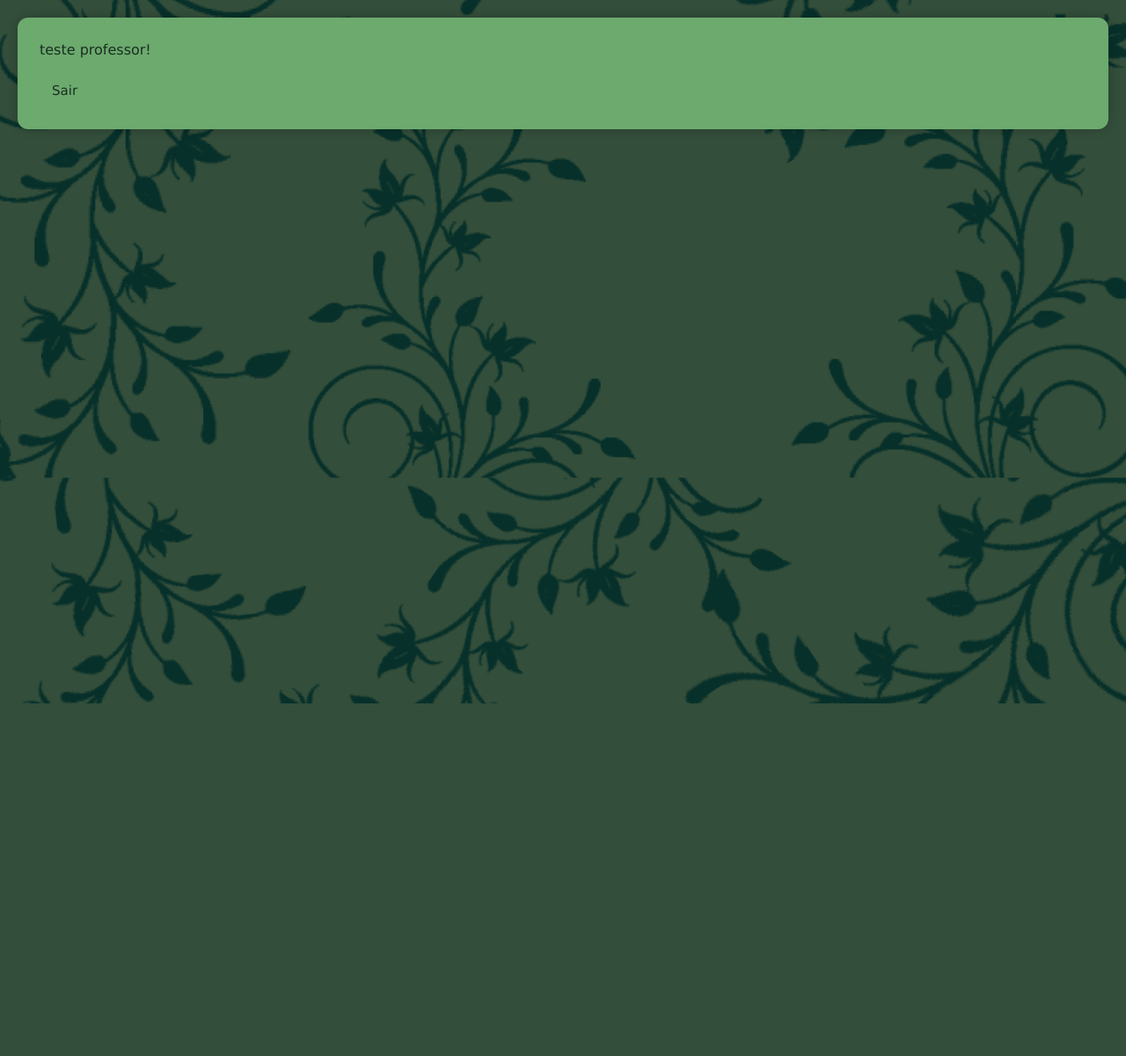
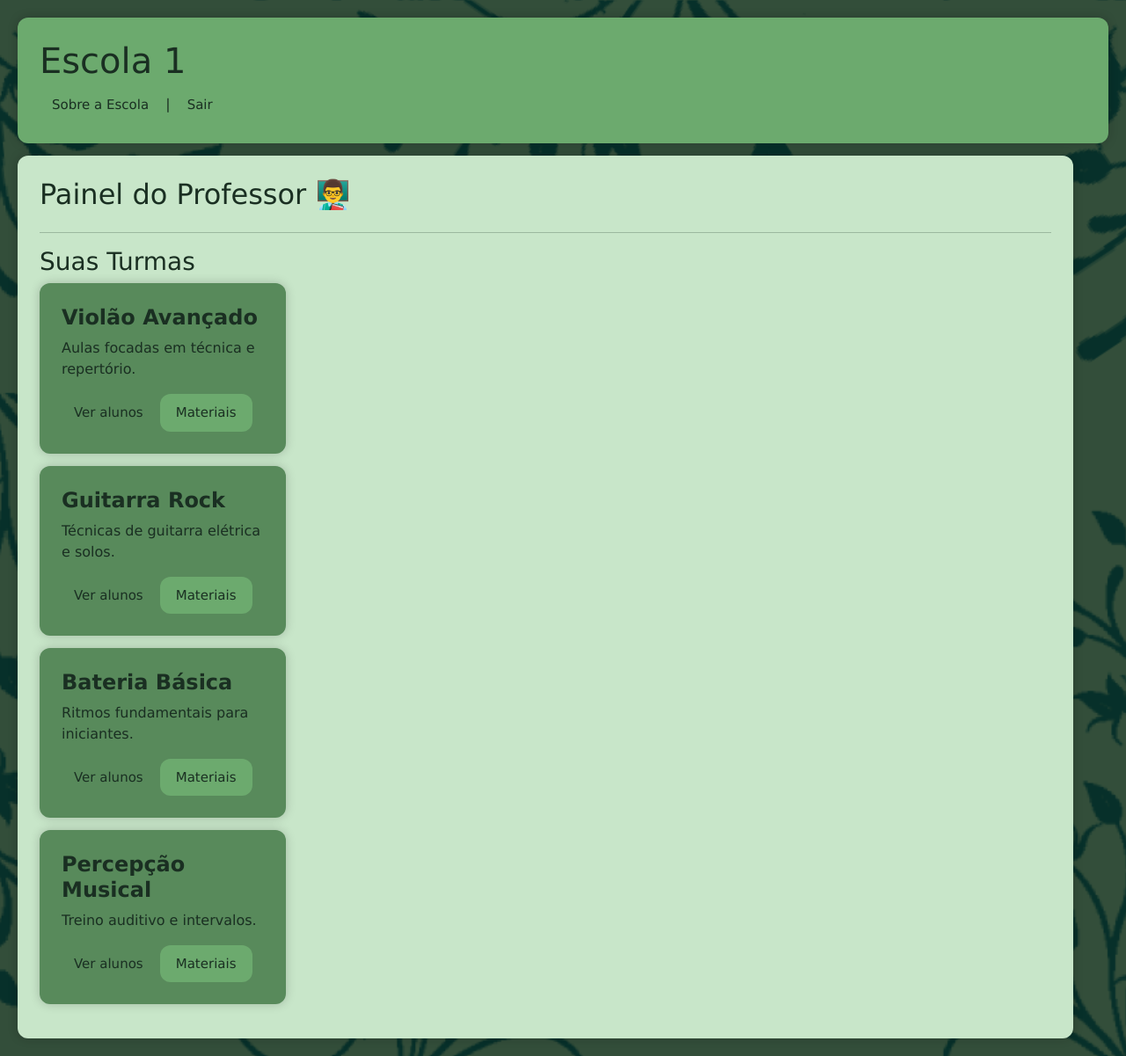
Before and after one commit to Joao-dapaz/pi-joao-pedro, a Flask app: page /professor in a window 1280 px wide. Shown: the whole page at 88% size. Before the commit the page ends 800 px from the top, so only its background shows below. Run offline with Flask 3, Linux system fonts and the light colour scheme; the visitor is signed in with stand-in values (Sample User, id 1); data comes from the database, SQL or seed files in the repository; both versions use the stored data as it was after the commit.

Commit message:
Adicionei uma tabela de materiais e aprimorei o painel do professor com a lista de turmas. Também preparei o banco para informações sobre materiais enviados pelo professor

```diff
--- a/app.py
+++ b/app.py
@@ -34,7 +34,13 @@ def professor():
     if "professor_id" not in session:
         return redirect("/login")
 
-    return render_template("professor.html")
+    id_professor = session["professor_id"]
+    id_escola = session["id_escola"]
+
+    turmas = model.listar_turmas_do_professor(id_professor)
+    escola = model.buscar_escola(id_escola)
+
+    return render_template("professor.html", turmas=turmas, escola=escola)
 
 @app.route("/escola")
 def escola():
@@ -72,11 +78,16 @@ def turma_pessoas(id_turma):
 
     nome_turma = model.buscar_nome_turma(id_turma)
 
+    origem = "aluno"
+    if "professor_id" in session:
+        origem = "professor"
+
     return render_template(
         "turma_pessoas.html",
         nome_turma=nome_turma,
         professor=professor,
-        alunos=alunos
+        alunos=alunos,
+        origem=origem
     )
 
 
--- a/model.py
+++ b/model.py
@@ -61,6 +61,23 @@ def cadastro_aluno(nome, email, endereco, telefone, senha, id_escola):
         conn.close()
         return False
 
+
+def listar_turmas_do_professor(id_professor):
+
+    conn = conectar()
+    cursor = conn.cursor()
+
+    cursor.execute("""
+    SELECT id_turma, nome, descricao
+    FROM Turma
+    WHERE id_professor = ?
+    """, (id_professor,))
+
+    turmas = cursor.fetchall()
+
+    conn.close()
+
+    return turmas
 
 def buscar_escola(id_escola):
 
--- a/templates/professor.html
+++ b/templates/professor.html
@@ -1,5 +1,6 @@
 <!DOCTYPE html>
 <html lang="en">
+
 <head>
     <meta charset="UTF-8">
     <meta name="viewport" content="width=device-width, initial-scale=1.0">
@@ -13,8 +14,76 @@
 </head>
 
 <body>
-    <div id="divtopo">
-        <p>teste professor!</p>
-        <a href="/logout">Sair</a>
+    <div id="container1">
+
+        <div id="divtopo">
+
+            <h1>{{ escola[0] }}</h1>
+
+            <nav>
+                <a href="#" onclick="toggleSobre()">Sobre a Escola</a> |
+                <a href="/logout">Sair</a>
+            </nav>
+
+        </div>
+
+        <div id="subbox" style="flex-direction: column;">
+
+            <div>
+                <h2>Painel do Professor 👨‍🏫</h2>
+            </div>
+
+            <div id="sobre" style="display: none; padding-left: 10px;">
+
+                <h3>Sobre a Escola</h3>
+
+                <p><strong>Endereço:</strong> {{ escola[2] }}</p>
+                <p><strong>Telefone:</strong> {{ escola[3] }}</p>
+
+            </div>
+
+            <hr>
+
+            <h3>Suas Turmas</h3>
+
+            {% for id_turma, nome, descricao in turmas %}
+
+            <div id="divturmas">
+
+                <h4><strong>{{ nome }}</strong></h4>
+
+                <p>{{ descricao }}</p>
+
+                <a href="/turma/{{ id_turma }}/pessoas">Ver alunos</a>
+
+                <button onclick="toggleMateriais({{ id_turma }})">
+                    Materiais
+                </button>
+
+                <div id="materiais-{{ id_turma }}" style="display:none; margin-top:10px;">
+                    <p><i>Nenhum material ainda.</i></p>
+                </div>
+
+            </div>
+
+            {% endfor %}
+
+        </div>
+
     </div>
 </body>
+<script>
+    function toggleSobre() {
+        var sobre = document.getElementById("sobre");
+
+        sobre.style.display = (sobre.style.display === "none") ? "block" : "none";
+    }
+
+    function toggleMateriais(id) {
+        var div = document.getElementById("materiais-" + id);
+
+        div.style.display = (div.style.display === "none") ? "block" : "none";
+    }
+</script>
+
+</html>
--- a/templates/turmas.html
+++ b/templates/turmas.html
@@ -76,4 +76,5 @@
         }
     }
 </script>
+
 </html>
```
Also changed, not shown: BANCO.py (+13 -0 lines), templates/turma_pessoas.html (+8 -1 lines), escola.db. Lines whose indentation alone changed are shown as unchanged.
